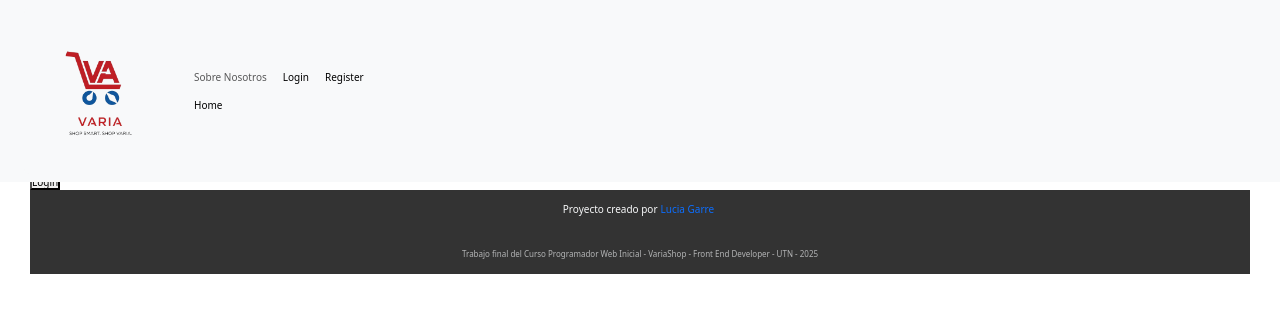
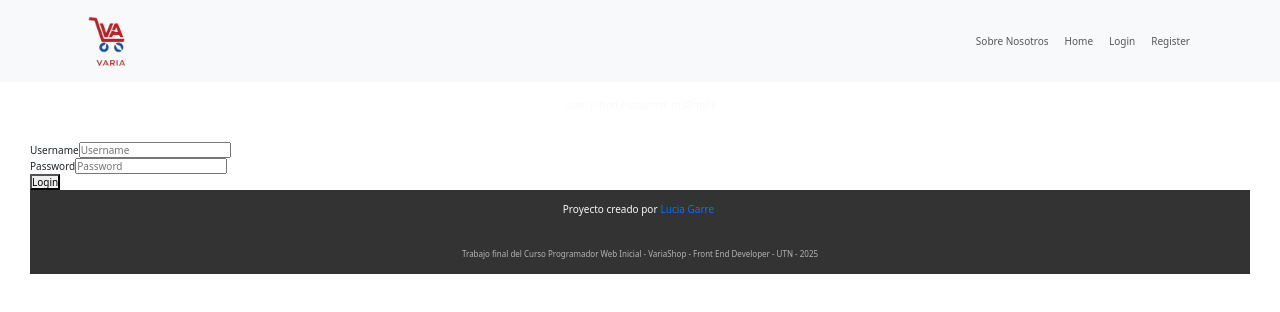
Before and after one commit to lucg-gith/varia-shop, a React (Vite) app: page /login in a window 1280 px wide. Shown: the top 312 px of the page. Built offline with nearby package versions, Linux system fonts and the light colour scheme.

Commit message:
fix: Header & homburguer menu

```diff
--- a/src/components/Header.jsx
+++ b/src/components/Header.jsx
@@ -2,83 +2,80 @@ import logo from "../assets/logo.png";
 import { Link } from "react-router-dom";
 import { useAuth } from "../context/UserContext";
 import "../styles/components/Header.css";
+import "bootstrap/dist/css/bootstrap.min.css";
+import "bootstrap/dist/js/bootstrap.bundle.min.js";
+
+// TODO: cambiar el menu hamburguesa - mas pequenio
+// TODO: color del header
+
 const Header = () => {
-  // NOTA: destructuring
-  const { user, logout, login } = useAuth();
+  // NOTA: destructurin
+  const { user, logout } = useAuth();
 
   return (
-    <>
     <header>
-        <nav class="navbar navbar-expand-lg bg-body-tertiary fixed-top">
-          <div class="container-fluid">
-            <div class="collapse navbar-collapse">
-              <div>
-                <div class="container">
-                  <img
-                    alt="Bootstrap"
-                    width="30"
-                    height="24"
-                    class="navbar bg-body-tertiary"
-                    src={logo}
-                    alt="Logo image"
-                    style={{ width: "150px", height: "auto" }}
-                  />
-                </div>
-              </div>
-              <ul class="navbar-nav">
-                <div>
-                  <li class="nav-item">
-                    <Link class="nav-link" to="/AboutUs">
+      <nav className="navbar navbar-expand-sm navbar-light bg-light fixed-top">
+        <div className="container">
+          {/* NOTA: Logo */}
+          <Link className="navbar-brand" to="/">
+            <img src={logo} alt="Logo" />
+          </Link>
+
+          {/* NOTA: Hamburger button */}
+          <button
+            className="navbar-toggler"
+            type="button"
+            data-bs-toggle="collapse"
+            data-bs-target="#mainNav"
+            aria-controls="mainNav"
+            aria-expanded="false"
+            aria-label="Toggle navigation"
+          >
+            <span className="navbar-toggler-icon" />
+          </button>
+
+          {/*NOTA: Collaps menu */}
+          <div className="collapse navbar-collapse" id="mainNav">
+            <ul className="navbar-nav ms-auto">
+              <li className="nav-item">
+                <Link className="nav-link" to="/AboutUs">
                   Sobre Nosotros
                 </Link>
               </li>
-
-                  <li class="nav-item">
-                    <Link class="nav-link active" aria-current="page" to="/">
+              <li className="nav-item">
+                <Link className="nav-link" to="/">
                   Home
                 </Link>
               </li>
-                </div>
 
-                {user && (
+              {user ? (
                 <>
-                    <div class="navbar-nav">
-                      <li class="nav-item">
-                        <Link
-                          class="nav-link active"
-                          aria-current="page"
-                          to="/dashboard"
-                        >
+                  <li className="nav-item">
+                    <Link className="nav-link" to="/dashboard">
                       Dashboard
                     </Link>
-                      </li>{" "}
-                      <button onClick={logout}> End session </button>
-                    </div>
+                  </li>
+                  <li className="nav-item">
+                    <button
+                      className="btn btn-outline-primary ms-2"
+                      onClick={logout}
+                    >
+                      End session
+                    </button>
+                  </li>
                 </>
-                )}
-
-                {!user && (
+              ) : (
                 <>
-                    <div class="navbar-nav">
-                      <li class="nav-item">
-                        <Link
-                          class="nav-link active"
-                          aria-current="page"
-                          to="/login"
-                        >
+                  <li className="nav-item">
+                    <Link className="nav-link" to="/login">
                       Login
                     </Link>
                   </li>
-                      <li class="nav-item">
-                        <Link
-                          class="nav-link active"
-                          aria-current="page"
-                          to="/register"
-                        >
+                  <li className="nav-item">
+                    <Link className="nav-link" to="/register">
                       Register
                     </Link>
                   </li>
-                    </div>
                 </>
               )}
             </ul>
@@ -86,7 +83,6 @@ const Header = () => {
         </div>
       </nav>
     </header>
-    </>
   );
 };
 
--- a/src/styles/components/header.css
+++ b/src/styles/components/header.css
@@ -5,3 +5,7 @@ header {
   justify-content: space-between;
   align-items: center;
 }
+
+img {
+  width: 50px;
+}
```
Also changed, not shown: src/assets/logo.png. Lines whose indentation alone changed are shown as unchanged.
